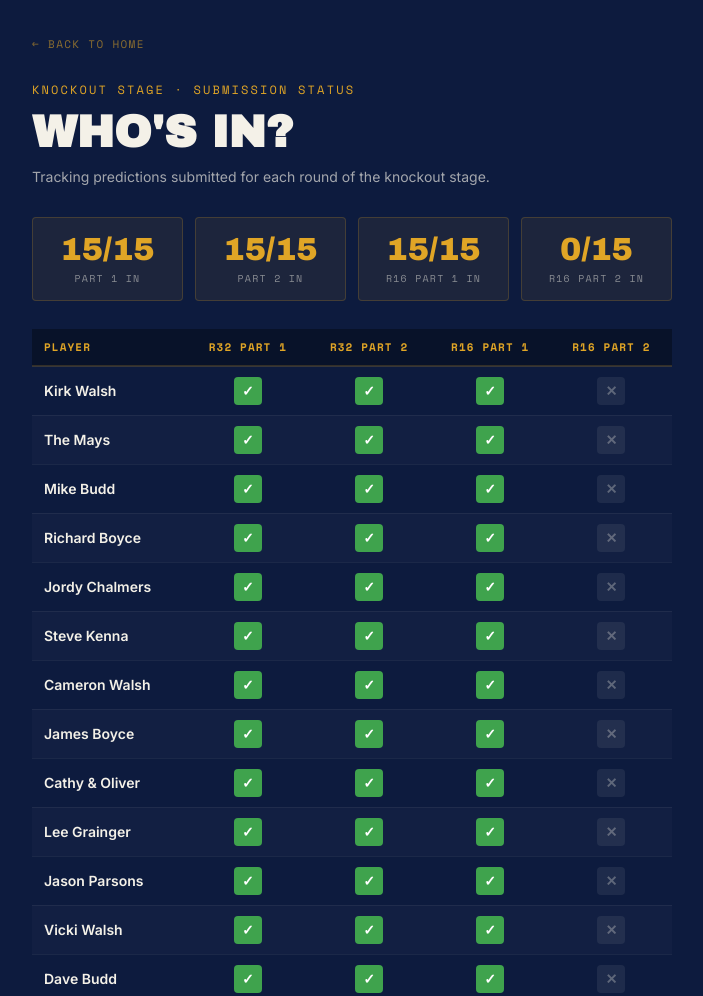
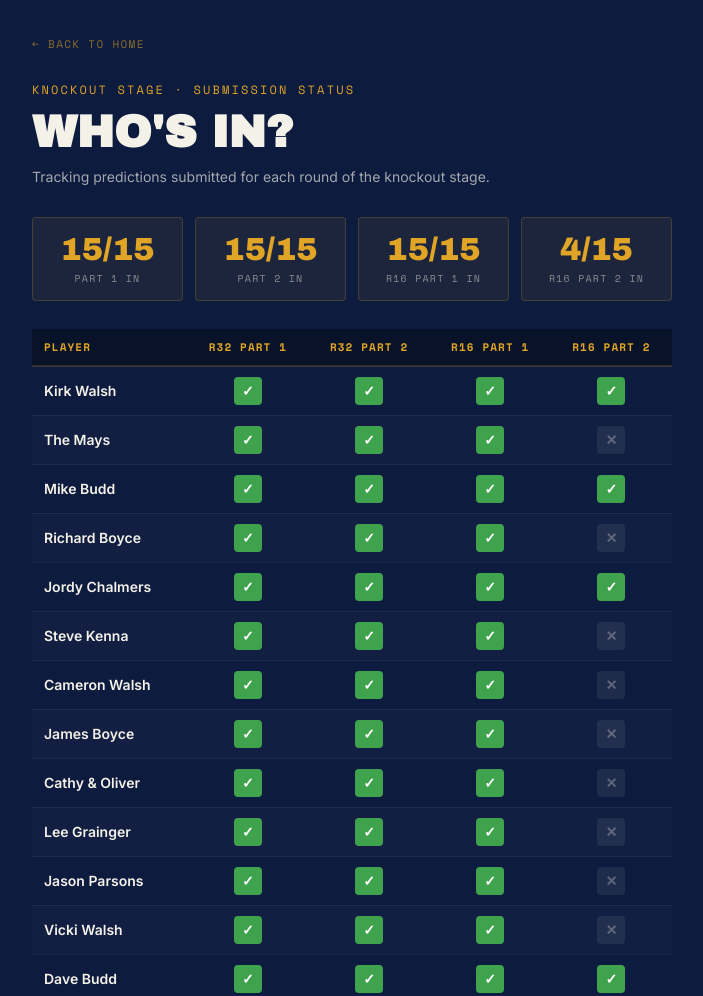
Before and after one commit to ksw101-bristol/swannyspace, a plain HTML site: page ko-status.html in a window 1280 px wide. Shown: the top 996 px of the page, without its empty margins (288-991 px from the left). Drawn offline with nearby package versions, Linux system fonts and the light colour scheme.

Commit message:
Add files via upload

```diff
--- a/ko-status.html
+++ b/ko-status.html
@@ -61,11 +61,11 @@
 </div>
 <script>
 const entrants = [
-  { name: "Kirk Walsh",       p1: true, p2: true, r16p1: true,  r16p2: false },
+  { name: "Kirk Walsh",       p1: true, p2: true, r16p1: true,  r16p2: true  },
   { name: "The Mays",         p1: true, p2: true, r16p1: true,  r16p2: false },
-  { name: "Mike Budd",        p1: true, p2: true, r16p1: true,  r16p2: false },
+  { name: "Mike Budd",        p1: true, p2: true, r16p1: true,  r16p2: true  },
   { name: "Richard Boyce",    p1: true, p2: true, r16p1: true,  r16p2: false },
-  { name: "Jordy Chalmers",   p1: true, p2: true, r16p1: true,  r16p2: false },
+  { name: "Jordy Chalmers",   p1: true, p2: true, r16p1: true,  r16p2: true  },
   { name: "Steve Kenna",      p1: true, p2: true, r16p1: true,  r16p2: false },
   { name: "Cameron Walsh",    p1: true, p2: true, r16p1: true,  r16p2: false },
   { name: "James Boyce",      p1: true, p2: true, r16p1: true,  r16p2: false },
@@ -73,7 +73,7 @@ const entrants = [
   { name: "Lee Grainger",     p1: true, p2: true, r16p1: true,  r16p2: false },
   { name: "Jason Parsons",    p1: true, p2: true, r16p1: true,  r16p2: false },
   { name: "Vicki Walsh",      p1: true, p2: true, r16p1: true,  r16p2: false },
-  { name: "Dave Budd",        p1: true, p2: true, r16p1: true,  r16p2: false },
+  { name: "Dave Budd",        p1: true, p2: true, r16p1: true,  r16p2: true  },
   { name: "Elliot Walsh",     p1: true, p2: true, r16p1: true,  r16p2: false },
   { name: "Chris Hunt",       p1: true, p2: true, r16p1: true,  r16p2: false },
 ];
```
Also changed, not shown: ko-current.html (+3 -3 lines), ko-tiebreaker.html (+2 -2 lines).
